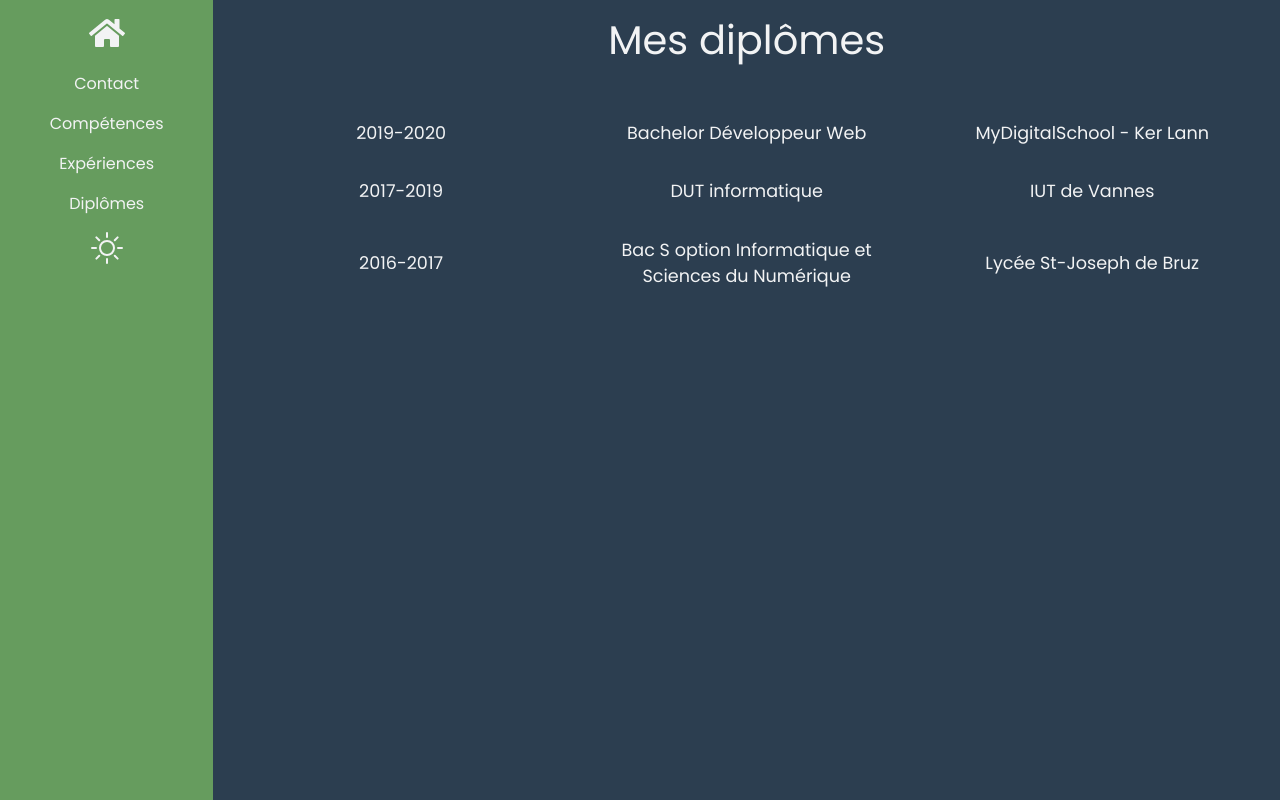
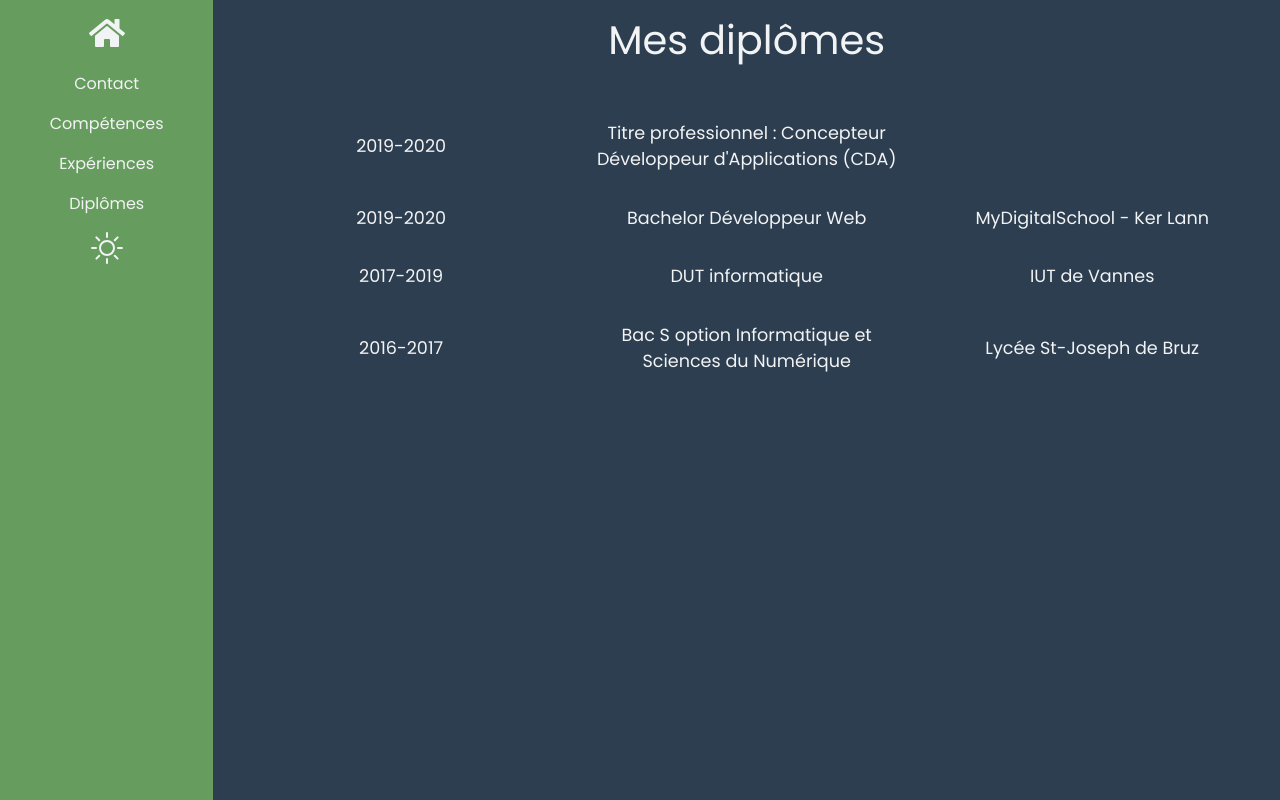
Before and after one commit to CedricBardaine/me, a Vue app: page /Diplomas in a window 1280 px wide. Built offline with nearby package versions, Linux system fonts and the light colour scheme.

Commit message:
add CDA in diplomas  ;  change links in ContactMe vue to open in a new tab & email me directly

```diff
--- a/src/assets/diplomas.json
+++ b/src/assets/diplomas.json
@@ -1,5 +1,10 @@
 {
     "diplomas": [
+        {
+            "date": "2019-2020",
+            "title": "Titre professionnel : Concepteur Développeur d'Applications (CDA)",
+            "where": ""
+        },
         {
             "date": "2019-2020",
             "title": "Bachelor Développeur Web",
--- a/src/views/ContactMe.vue
+++ b/src/views/ContactMe.vue
@@ -8,15 +8,13 @@
 
             <p>
             <font-awesome-icon class="littleIcon"  :icon="['fab', 'linkedin']" />
-            : <a href="https://www.linkedin.com/in/c%C3%A9dric-bardaine-671ba014a/">www.linkedin.com</a>
+            : <a href="https://www.linkedin.com/in/c%C3%A9dric-bardaine-671ba014a/" target="_blank">www.linkedin.com</a>
             </p>
             <p>
             <font-awesome-icon class="littleIcon"  icon="envelope" />
-            : <a href="cedricbardaine@gmail.com">cedricbardaine@gmail.com</a>
+            : <a href="mailto:cedricbardaine@gmail.com" target="_blank">cedricbardaine@gmail.com</a>
             </p>
         </div>
-
-
 
     </div>
 </template>
```
